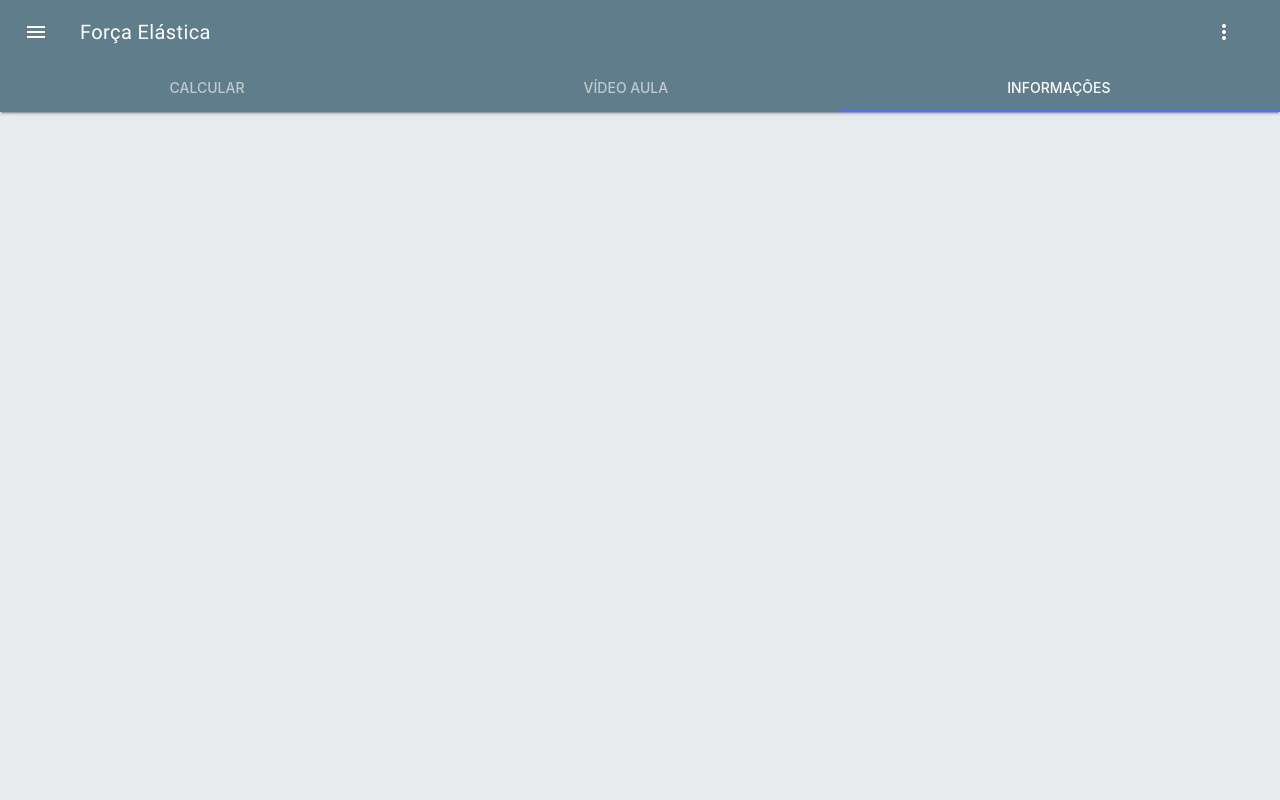
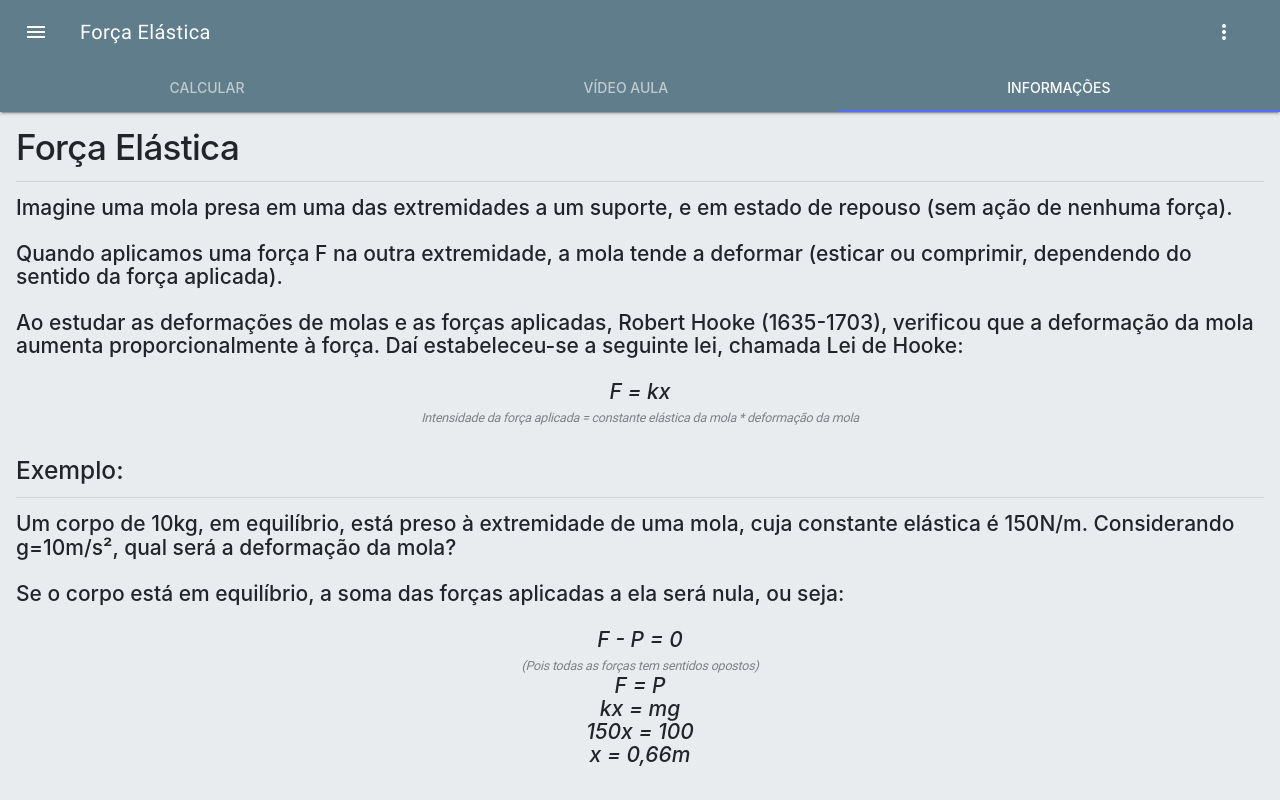
Before and after one commit to nsioficial/ifisica, a plain HTML site: page formulas/elastica.html in a window 1280 px wide. Both pictures are taken after a click on the link "INFORMAÇÕES". Drawn offline with Linux system fonts and the light colour scheme.

Commit message:
Informações da "força elástica" foram criadas

```diff
--- a/formulas/elastica.html
+++ b/formulas/elastica.html
@@ -40,6 +40,10 @@
 	/* COR DE FUNDO DA PÁGINA */
 	body {
 		background-color: #e9ecef;
+	}
+
+	.page-content {
+		margin: 16px;
 	}
 
 	/* EFEITO DE FADE */
@@ -161,6 +165,26 @@
 	    	<section class="mdl-layout__tab-panel" id="fixed-tab-3">
 	      		<div class="page-content">
 	      			<!-- CONTEUDO DA ABA INFORMAÇÕES -->
+	      			<h1>Força Elástica</h1>
+	      			<hr>
+	      			<h4>
+	      				Imagine uma mola presa em uma das extremidades a um suporte, e em estado de repouso (sem ação de nenhuma força).<br><br>
+						Quando aplicamos uma força F na outra extremidade, a mola tende a deformar (esticar ou comprimir, dependendo do sentido da força aplicada).<br><br>
+						Ao estudar as deformações de molas e as forças aplicadas, Robert Hooke (1635-1703), verificou que a deformação da mola aumenta proporcionalmente à força. Daí estabeleceu-se a seguinte lei, chamada Lei de Hooke:<br><br>
+						<center><i>F = kx<br>
+						<small>Intensidade da força aplicada = constante elástica da mola * deformação da mola</small></i></center><br>
+	      			</h4>
+	      			<h3>Exemplo:</h3>
+	      			<hr>
+	      			<h4>
+	      				Um corpo de 10kg, em equilíbrio, está preso à extremidade de uma mola, cuja constante elástica é 150N/m. Considerando g=10m/s², qual será a deformação da mola?<br><br>
+						Se o corpo está em equilíbrio, a soma das forças aplicadas a ela será nula, ou seja:<br><br>
+						<center><i>F - P = 0<br><small>(Pois todas as forças tem sentidos opostos)</small><br>
+								F = P<br>
+								kx = mg<br>
+								150x = 100<br>
+								x = 0,66m</i>
+	      			</h4>
 	      		</div>
 	    	</section>
 	  	</main>
```
